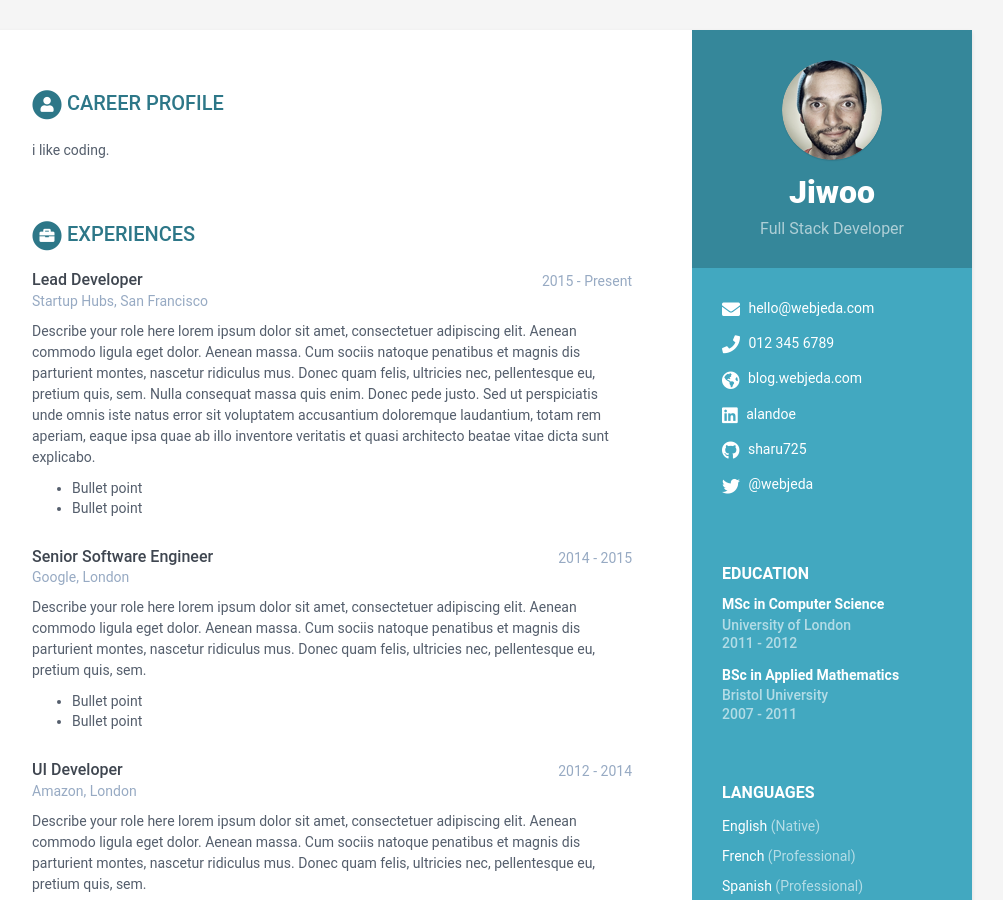
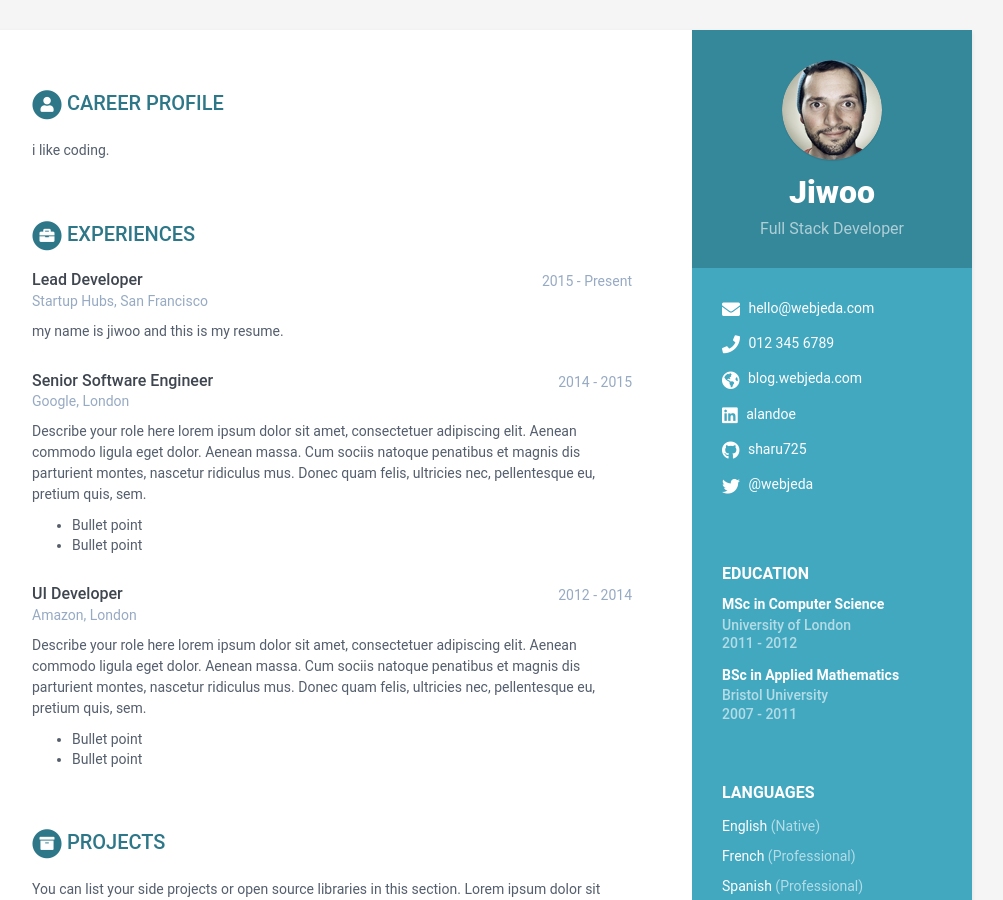
Before and after one commit to gimj32837/p5project, a Jekyll site: the page built from index.html, in a window 1280 px wide and 900 px high. Shown: the whole window, without its empty margins (168-1171 px from the left). Built offline with Jekyll 4.4.1, drawn with Linux system fonts in a browser that asks for light colours.

Commit message:
Update data.yml

```diff
--- a/_data/data.yml
+++ b/_data/data.yml
@@ -71,17 +71,7 @@
       time: 2015 - Present
       company: Startup Hubs, San Francisco
       details: |
-        Describe your role here lorem ipsum dolor sit amet, consectetuer
-        adipiscing elit. Aenean commodo ligula eget dolor. Aenean massa.
-        Cum sociis natoque penatibus et magnis dis parturient montes,
-        nascetur ridiculus mus. Donec quam felis, ultricies nec,
-        pellentesque eu, pretium quis, sem. Nulla consequat massa quis
-        enim. Donec pede justo. Sed ut perspiciatis unde omnis iste natus
-        error sit voluptatem accusantium doloremque laudantium, totam rem
-        aperiam, eaque ipsa quae ab illo inventore veritatis et quasi
-        architecto beatae vitae dicta sunt explicabo.
-          - Bullet point
-          - Bullet point
+        my name is jiwoo and this is my resume.
     - role: Senior Software Engineer
       time: 2014 - 2015
       company: Google, London
```
